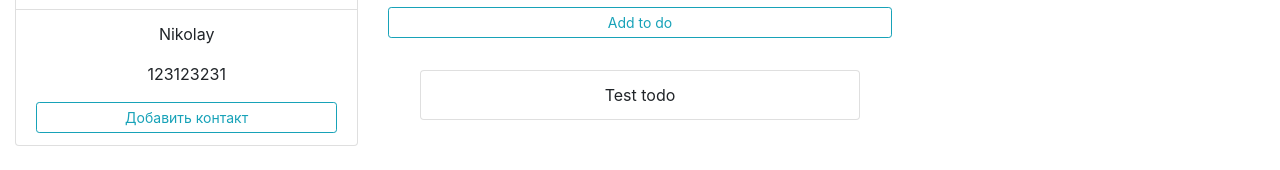
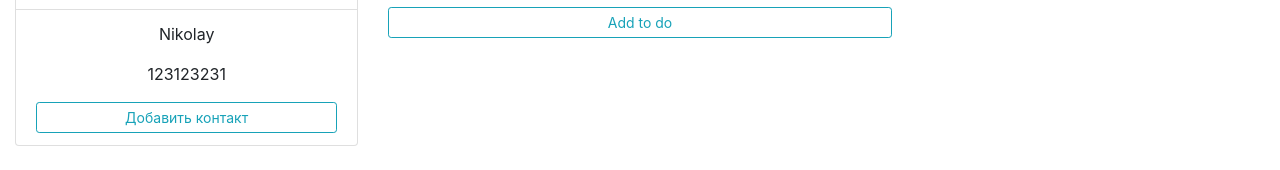
Before and after one commit to victor11555/todos-contacts, a React (Create React App) app in the folder front/: page /main in a window 1280 px wide. Shown: the part 183-353 px from the top of the page. Built offline with nearby package versions, Linux system fonts and the light colour scheme.

Commit message:
Todo ALIVE

```diff
--- a/front/src/Pages/ContentPage/ContentPage.js
+++ b/front/src/Pages/ContentPage/ContentPage.js
@@ -27,8 +27,15 @@ function ContentPage(props) {
         const {number, todo} = e.target
         let value = number.value.split(': ');
         let contact = user.user.contacts.filter((el) => value[0] === el.name && value[1] === el.phone)[0]
-        dispatch(addToDoAc({contactId: contact._id, todo}))
+        if(!contact._id) {
+            dispatch(addToDoAc({withContact:false,contactId:'', todo}))
+        }
+        else {
+            dispatch(addToDoAc({withContact:true,contactId: contact._id, todo}))
+
+        }
     }
+    console.log(user)
     return (
 
         <>
@@ -55,7 +62,9 @@ function ContentPage(props) {
                             </Button>
                         </Form>
                         <ListGroup style={{margin: '2rem'}} align={'center'}>
-                            <ListGroup.Item>Test todo </ListGroup.Item>
+                            {user.isLogged&&user.user.todos.map(el=>{
+                                return <ListGroup.Item>{el.body}</ListGroup.Item>
+                            })}
                         </ListGroup>
                     </Col>
                     <Col>
```
